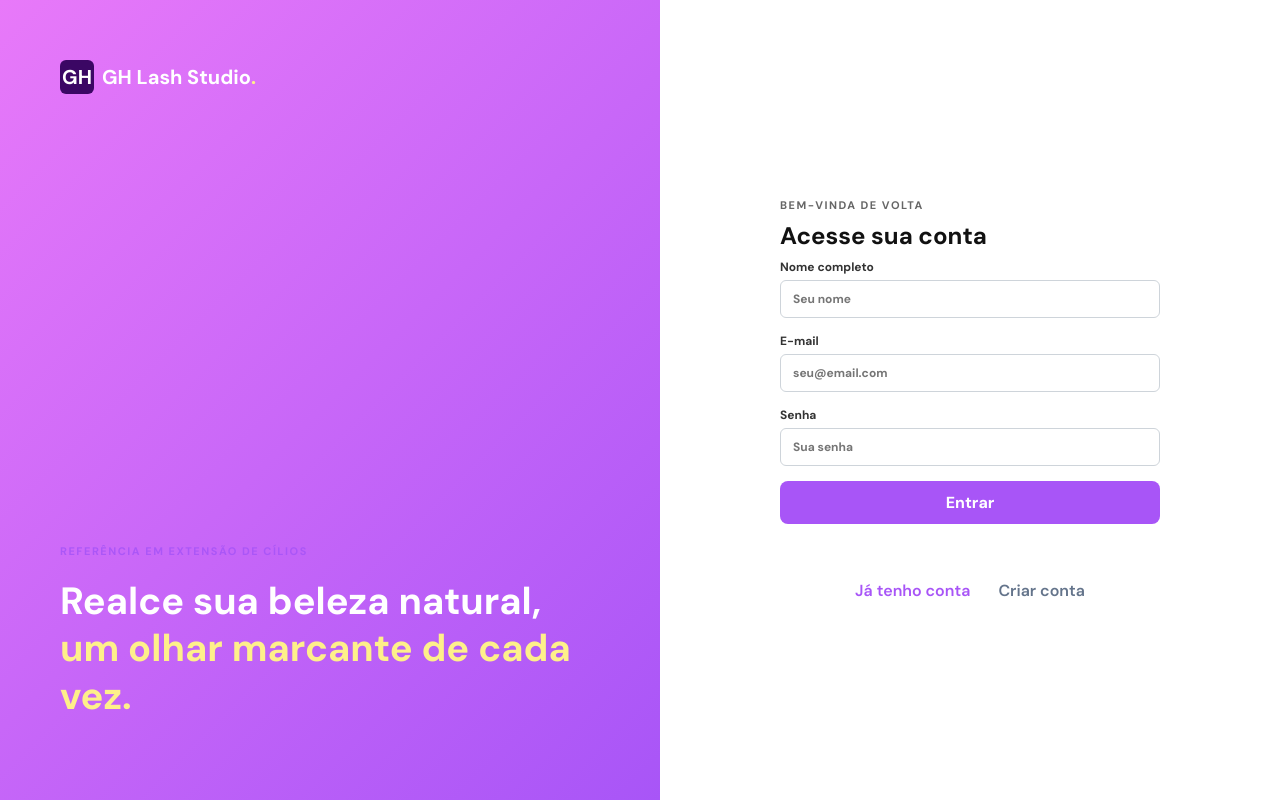
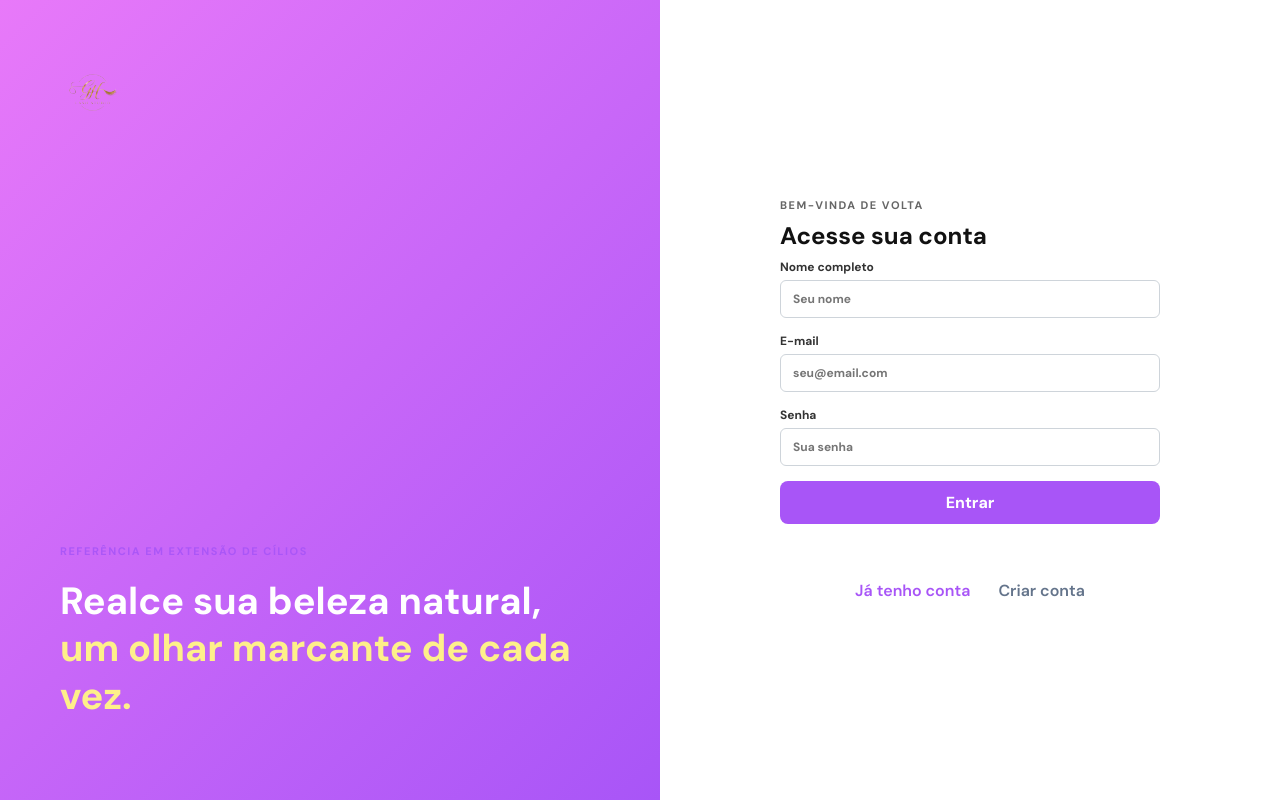
Before and after one commit to pegasusgraf-dot/studio-cilios, a website: page public/index.html in a window 1280 px wide. Drawn offline with Linux system fonts and the light colour scheme.

Commit message:
Update index.html

```diff
--- a/public/index.html
+++ b/public/index.html
@@ -79,9 +79,9 @@
   <body>
     <main id="auth-screen" class="auth-layout">
       <section class="auth-intro">
-        <div class="brand brand-light" style="font-size: 20px; font-weight: bold; display: flex; align-items: center; gap: 8px;">
-          <span class="brand-mark" style="background: #3b0764; color: #ffffff; width: 34px; height: 34px; display: flex; align-items: center; justify-content: center; border-radius: 6px; font-weight: 800;">GH</span>
-          <span>GH Lash Studio<span class="brand-period" style="color: #fef08a;">.</span></span>
+        <!-- LOGO GRANDE EM DESTAQUE NO TOPO DA TELA DE LOGIN -->
+        <div class="brand brand-light" style="font-size: 20px; font-weight: bold; display: flex; align-items: center; gap: 12px;">
+          <img src="img/logo.png" alt="GH Lash Studio" style="max-height: 65px; max-width: 180px; object-fit: contain;">
         </div>
         <div class="intro-copy">
           <p class="eyebrow" style="font-size: 11px; text-transform: uppercase; letter-spacing: 1.5px; opacity: 0.9; font-weight: bold;">REFERÊNCIA EM EXTENSÃO DE CÍLIOS</p>
@@ -123,9 +123,9 @@
 
     <div id="app-screen" class="app-shell" hidden>
       <header class="topbar">
-        <a class="brand brand-dark" href="#agenda">
-          <span class="brand-mark" style="background: #3b0764; color: white;">GH</span>
-          <span>GH Lash Studio</span>
+        <!-- LOGO PEQUENO NO CABEÇALHO DO SISTEMA (SUBSTITUINDO O QUADRADO "GH") -->
+        <a class="brand brand-dark" href="#agenda" style="display: flex; align-items: center; gap: 8px; text-decoration: none;">
+          <img src="img/logo.png" alt="GH Lash Studio" style="max-height: 38px; max-width: 110px; object-fit: contain;">
         </a>
         <nav class="main-nav">
           <button class="nav-link is-active" type="button" data-view="agenda">Agenda de Horários</button>
```
